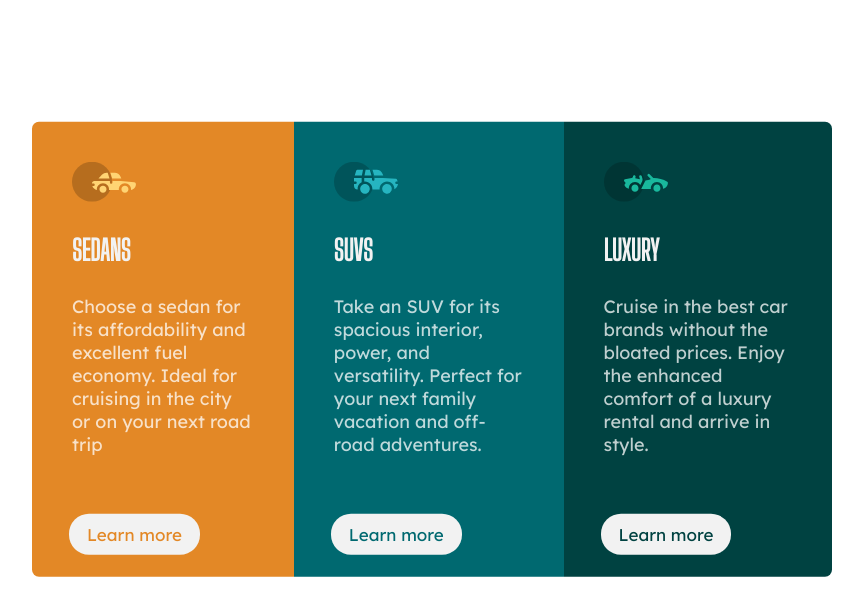
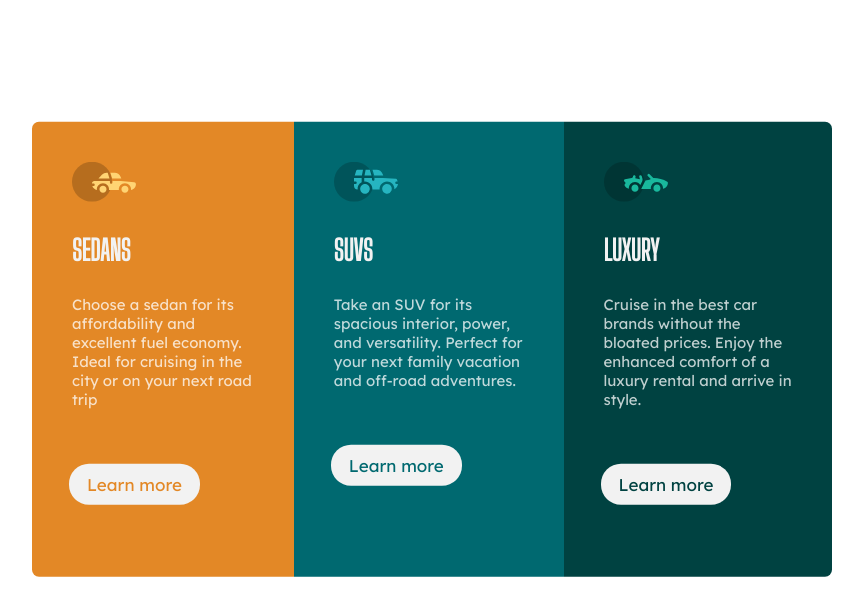
Before and after one commit to VarshaRT07/frontendmentor, a plain HTML site: page index.html in a window 1280 px wide. Shown: the whole page, without its empty margins (296-1159 px from the left). Drawn offline with Linux system fonts and the light colour scheme.

Commit message:
Update sty.css

```diff
--- a/sty.css
+++ b/sty.css
@@ -9,7 +9,7 @@ body{
     box-sizing: border-box;
     display: flex;
     transform: translate(40%,25%);
-    border-radius: 7px;
+    border-radius: 8px;
 
 }
 .left{
@@ -34,7 +34,7 @@ body{
 }
 p{
     color: hsla(0, 0%, 100%, 0.75);
-    font-size: 18px;
+    font-size: 15px;
     font-family: 'Lexend Deca';
     font-weight: lighter;
 }
```
